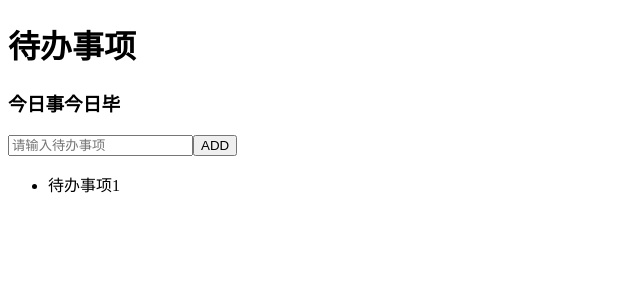
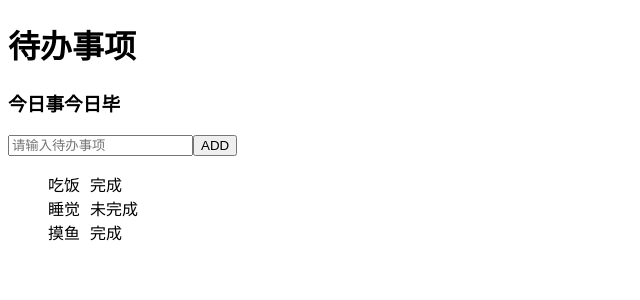
Before and after one commit to zjhcute/react, a React (Create React App) app in the folder my-app/: page / in a window 1280 px wide. Shown: the top 300 px of the page, without its empty margins (0-640 px from the left). Built offline with nearby package versions, Linux system fonts and the light colour scheme.

Commit message:
change: state及setState

```diff
--- a/my-app/src/App.js
+++ b/my-app/src/App.js
@@ -2,14 +2,37 @@ import React, { Component } from 'react'
 import { TodoHeader, TodoInput, TodoList } from './Components'
 
 export default class Todo extends Component {
+  constructor(props) {
+    super(props)
+    this.state = {
+      title: '待办事项',
+      subTitle: '今日事今日毕',
+      btnText: 'ADD',
+      todoList: [{
+        content: '吃饭',
+        isCompleted: true,
+        id: 0,
+      }, {
+        content: '睡觉',
+        isCompleted: false,
+        id: 1,
+      }, {
+        content: '摸鱼',
+        isCompleted: true,
+        id: 2,
+      }]
+    }
+  }
+
   render() {
+    const { title, subTitle, btnText, todoList } = this.state
     return (
       <>
-        <TodoHeader title="待办事项">
-          <h3>今日事今日毕</h3>
+        <TodoHeader title={title}>
+          <h3>{subTitle}</h3>
         </TodoHeader>
-        <TodoInput btnText='ADD' />
-        <TodoList />
+        <TodoInput btnText={btnText}/>
+        <TodoList todoList={todoList}/>
       </>
     )
   }
--- a/my-app/src/Components/TodoList/TodoItem.jsx
+++ b/my-app/src/Components/TodoList/TodoItem.jsx
@@ -2,8 +2,12 @@ import React, { Component } from 'react'
 
 export default class TodoItem extends Component {
   render() {
+    const { content, isCompleted } = this.props
     return (
-      <li>待办事项1</li>
+      <div>
+        <li style={{display: 'inline-block', paddingRight: '10px'}}>{content}</li>
+        <span>{isCompleted ? '完成' : '未完成'}</span>
+      </div>
     )
   }
 }
--- a/my-app/src/Components/TodoList/index.js
+++ b/my-app/src/Components/TodoList/index.js
@@ -3,10 +3,18 @@ import './TodoItem'
 import TodoItem from './TodoItem'
 
 export default class TodoList extends Component {
+
+  renderTodoList = () => {
+    const { todoList } = this.props
+    return todoList.map(item => {
+      return <TodoItem {...item} key={item.id}/>
+    })
+  }
+
   render() {
     return (
       <ul>
-        <TodoItem />
+        {this.renderTodoList()}
       </ul>
     )
   }
```
Also changed, not shown: 1 other file (tests, documents, lock files or other folders).
